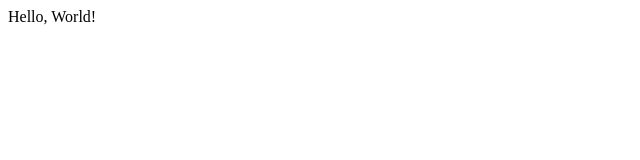
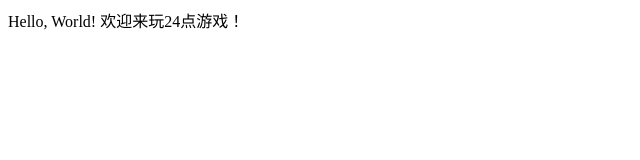
Before and after one commit to info2web/info2web.github.io, a plain HTML site: page index.html in a window 1280 px wide. Shown: the whole page, without its empty margins (0-640 px from the left). Drawn offline with Linux system fonts and the light colour scheme.

Commit message:
Add welcome message in Chinese to index.html

```diff
--- a/index.html
+++ b/index.html
@@ -5,5 +5,6 @@
 </head>
 <body>
     Hello, World!
+    欢迎来玩24点游戏！
 </body>
 </html>
```
